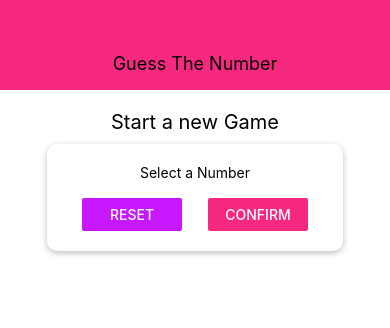
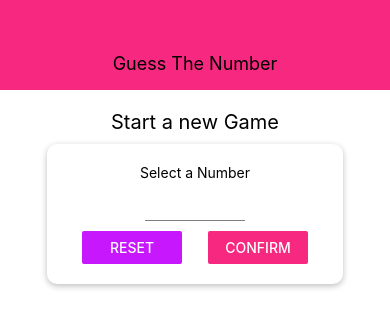
Before and after one commit to jayakrishnan98/ReactNative_Number-Guessing-App, a React Native app: screen / in a window 390 px wide. Shown: the top 328 px of the page. Built offline with nearby package versions, Linux system fonts and the light colour scheme.

Commit message:
Input feature update

```diff
--- /dev/null
+++ b/components/input.js
@@ -0,0 +1,15 @@
+import React from "react";
+import { TextInput, StyleSheet } from "react-native";
+
+export default function input(props) {
+  return <TextInput {...props} style={{ ...styles.input, ...props.style }} />;
+}
+
+const styles = StyleSheet.create({
+  input: {
+    height: 30,
+    borderBottomColor: "grey",
+    borderBottomWidth: 1,
+    marginVertical: 10,
+  },
+});
--- a/screen/startGameScreen.js
+++ b/screen/startGameScreen.js
@@ -1,18 +1,29 @@
 import React from "react";
 import { View, StyleSheet, Text, TextInput, Button } from "react-native";
+
 import Card from "../components/Card";
 import colors from "../constants/colors";
+import Input from "../components/input";
 
 export default function startGameScreen() {
   return (
     <View style={styles.screen}>
       <Text style={styles.title}>Start a new Game</Text>
-      <Card style = {styles.inputContainer}>
+      <Card style={styles.inputContainer}>
         <Text>Select a Number</Text>
-        <TextInput />
+        <Input
+          style={styles.input}
+          blurOnInput
+          keyboardType="numeric"
+          maxLength={2}
+        />
         <View style={styles.buttonContainer}>
-          <View style={styles.button}><Button title="Reset" onPress={() => {}} color={colors.accent}/></View>
-          <View style={styles.button}><Button title="Confirm" onPress={() => {}} color={colors.primary} /></View>
+          <View style={styles.button}>
+            <Button title="Reset" onPress={() => {}} color={colors.accent} />
+          </View>
+          <View style={styles.button}>
+            <Button title="Confirm" onPress={() => {}} color={colors.primary} />
+          </View>
         </View>
       </Card>
     </View>
@@ -32,7 +43,7 @@
   inputContainer: {
     width: 300,
     maxWidth: "80%",
-    alignItems: "center"
+    alignItems: "center",
   },
   buttonContainer: {
     flexDirection: "row",
@@ -40,7 +51,11 @@
     width: "100%",
     paddingHorizontal: 15,
   },
-  button:{
-      width:100
-  }
+  button: {
+    width: 100,
+  },
+  input: {
+    width: 100,
+    textAlign: "center",
+  },
 });
```
